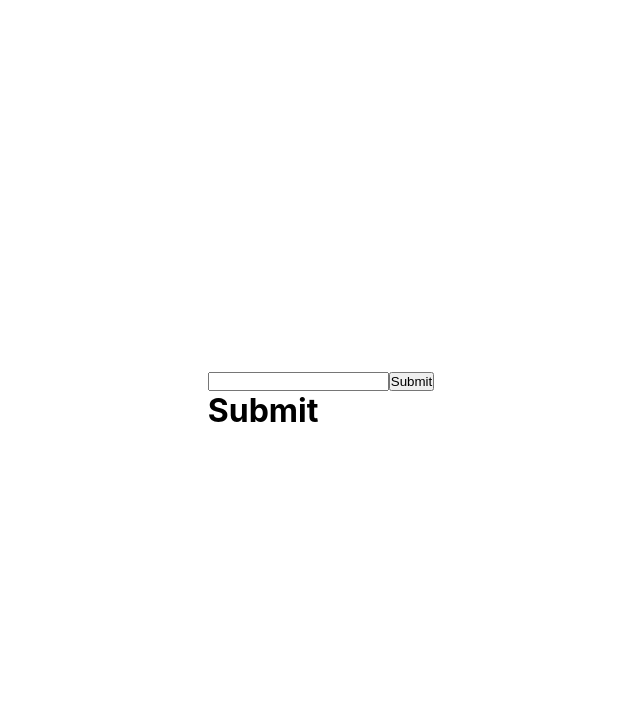
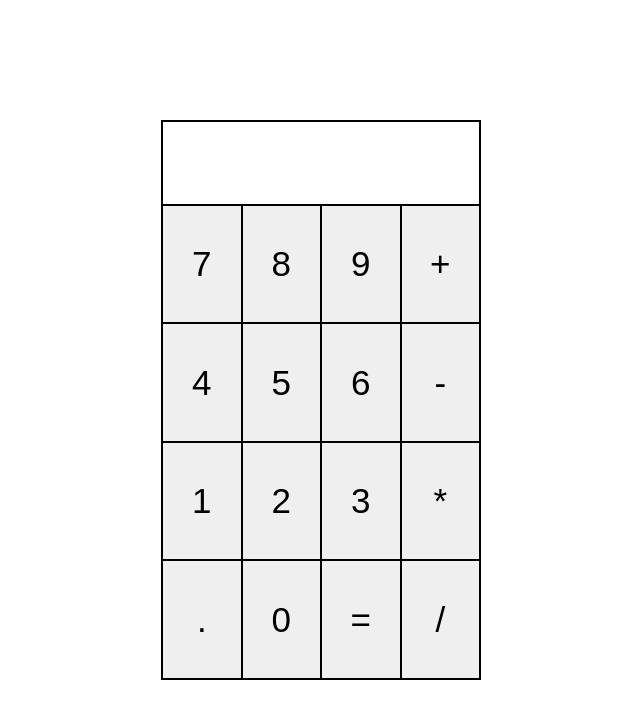
Before and after one commit to EminHamzagic/React-Kurs, a React (Create React App) app: page / in a window 1280 px wide. Shown: the top 718 px of the page, without its empty margins (319-959 px from the left). Built offline with nearby package versions, Linux system fonts and the light colour scheme.

Commit message:
vezbanje-kurs

```diff
--- a/src/components-domaci/App.js
+++ b/src/components-domaci/App.js
@@ -1,17 +1,19 @@
 import SearchInput from "./searchInput";
+import { useState } from "react";
 
 export default function App() {
-  var BtnText = "Submit";
-
+  var [text, setText] = useState("HE");
   const getInputText = (input) => {
-    BtnText = input;
-    console.log(input);
+    setText((prev) => {
+      console.log(prev);
+      return input;
+    });
   };
 
   return (
     <div>
-      <SearchInput btn={BtnText} getInput={getInputText} />
-      <h1>{BtnText}</h1>
+      <SearchInput getInput={getInputText} />
+      <h1>{text}</h1>
     </div>
   );
 }
--- a/src/components-domaci/searchInput.js
+++ b/src/components-domaci/searchInput.js
@@ -1,12 +1,21 @@
+import { useState } from "react";
+
 export default function SearchInput(props) {
+  const [text, setText] = useState("Submit");
   return (
     <div>
       <input
         onChange={(el) => {
-          props.getInput(el.target.value);
+          setText(el.target.value);
         }}
       ></input>
-      <button>{props.btn}</button>
+      <button
+        onClick={() => {
+          props.getInput(text);
+        }}
+      >
+        Submit
+      </button>
     </div>
   );
 }
--- /dev/null
+++ b/src/components/Calculator.js
@@ -0,0 +1,164 @@
+import { useState } from "react";
+import "../css/calculator.css";
+
+export default function Calculator() {
+  const [expression, setExpression] = useState("");
+
+  const changeScreen = (value) => {
+    setExpression((prev) => {
+      return prev + value;
+    });
+  };
+
+  return (
+    <div className="container">
+      <div className="screen">{expression}</div>
+      <div className="btnBox">
+        <button
+          id="7"
+          className="btn"
+          onClick={(e) => {
+            changeScreen(e.target.id);
+          }}
+        >
+          7
+        </button>
+        <button
+          id="8"
+          className="btn"
+          onClick={(e) => {
+            changeScreen(e.target.id);
+          }}
+        >
+          8
+        </button>
+        <button
+          id="9"
+          className="btn"
+          onClick={(e) => {
+            changeScreen(e.target.id);
+          }}
+        >
+          9
+        </button>
+        <button
+          id="+"
+          className="btn"
+          onClick={(e) => {
+            changeScreen(e.target.id);
+          }}
+        >
+          +
+        </button>
+        <button
+          id="4"
+          className="btn"
+          onClick={(e) => {
+            changeScreen(e.target.id);
+          }}
+        >
+          4
+        </button>
+        <button
+          id="5"
+          className="btn"
+          onClick={(e) => {
+            changeScreen(e.target.id);
+          }}
+        >
+          5
+        </button>
+        <button
+          id="6"
+          className="btn"
+          onClick={(e) => {
+            changeScreen(e.target.id);
+          }}
+        >
+          6
+        </button>
+        <button
+          id="-"
+          className="btn"
+          onClick={(e) => {
+            changeScreen(e.target.id);
+          }}
+        >
+          -
+        </button>
+        <button
+          id="1"
+          className="btn"
+          onClick={(e) => {
+            changeScreen(e.target.id);
+          }}
+        >
+          1
+        </button>
+        <button
+          id="2"
+          className="btn"
+          onClick={(e) => {
+            changeScreen(e.target.id);
+          }}
+        >
+          2
+        </button>
+        <button
+          id="3"
+          className="btn"
+          onClick={(e) => {
+            changeScreen(e.target.id);
+          }}
+        >
+          3
+        </button>
+        <button
+          id="*"
+          className="btn"
+          onClick={(e) => {
+            changeScreen(e.target.id);
+          }}
+        >
+          *
+        </button>
+        <button
+          id="."
+          className="btn"
+          onClick={(e) => {
+            changeScreen(e.target.id);
+          }}
+        >
+          .
+        </button>
+        <button
+          id="0"
+          className="btn"
+          onClick={(e) => {
+            changeScreen(e.target.id);
+          }}
+        >
+          0
+        </button>
+        <button
+          id="="
+          className="btn"
+          onClick={() => {
+            setExpression(eval(expression));
+          }}
+        >
+          =
+        </button>
+        <button
+          id="/"
+          className="btn"
+          onClick={(e) => {
+            changeScreen(e.target.id);
+          }}
+        >
+          /
+        </button>
+      </div>
+    </div>
+  );
+}
--- /dev/null
+++ b/src/css/calculator.css
@@ -0,0 +1,34 @@
+.container {
+  width: 25%;
+  height: 70%;
+  border: 1px solid black;
+}
+
+.screen {
+  width: 100%;
+  height: 15%;
+  border: 1px solid black;
+  display: flex;
+  align-items: center;
+  padding-left: 20px;
+  font-size: 20px;
+}
+
+.btnBox {
+  width: 100%;
+  height: 85%;
+  display: grid;
+  grid-template-columns: 1fr 1fr 1fr 1fr;
+  grid-template-rows: 1fr 1fr 1fr 1fr;
+}
+
+.btn {
+  width: 100%;
+  height: 100%;
+  border: 1px solid black;
+  font-size: 35px;
+  display: flex;
+  align-items: center;
+  justify-content: center;
+  cursor: pointer;
+}
--- a/src/index.js
+++ b/src/index.js
@@ -2,6 +2,7 @@ import React from "react";
 import ReactDOM from "react-dom/client";
 import Card from "./components/Card";
 import SearchInput from "./components-domaci/searchInput";
+import Calculator from "./components/Calculator";
 import "./index.css";
 import reportWebVitals from "./reportWebVitals";
 import App from "./components-domaci/App";
@@ -9,7 +10,7 @@ import App from "./components-domaci/App";
 const root = ReactDOM.createRoot(document.getElementById("root"));
 root.render(
   <React.StrictMode>
-    <App />
+    <Calculator />
   </React.StrictMode>
 );
 
```
